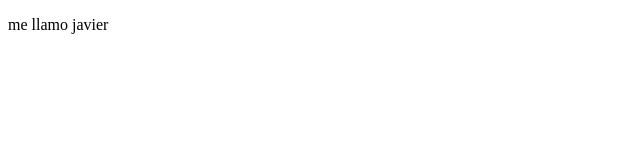
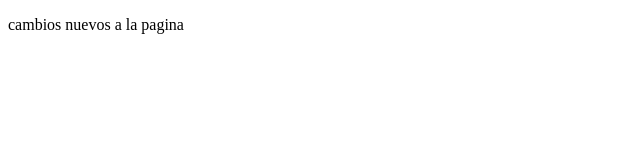
Before and after one commit to javit99/ProyectoDemoCursoPrewok, a plain HTML site: page index.html in a window 1280 px wide. Shown: the whole page, without its empty margins (0-640 px from the left). Drawn offline with Linux system fonts and the light colour scheme.

Commit message:
nuevos cambios

```diff
--- a/index.html
+++ b/index.html
@@ -8,7 +8,7 @@
 </head>
 <body>
     <p>
-         me llamo javier
-        </p>
+       cambios nuevos a la pagina
+    </p>
 </body>
 </html>
```
